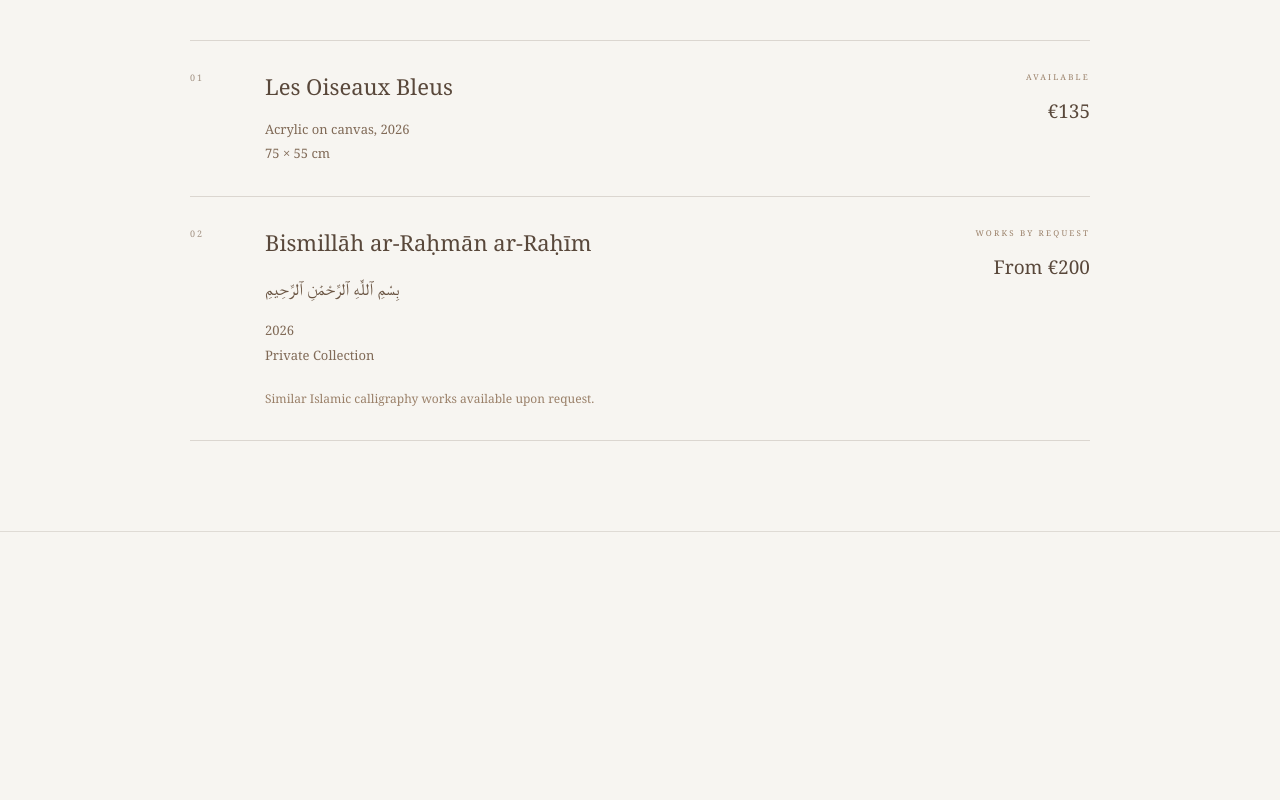
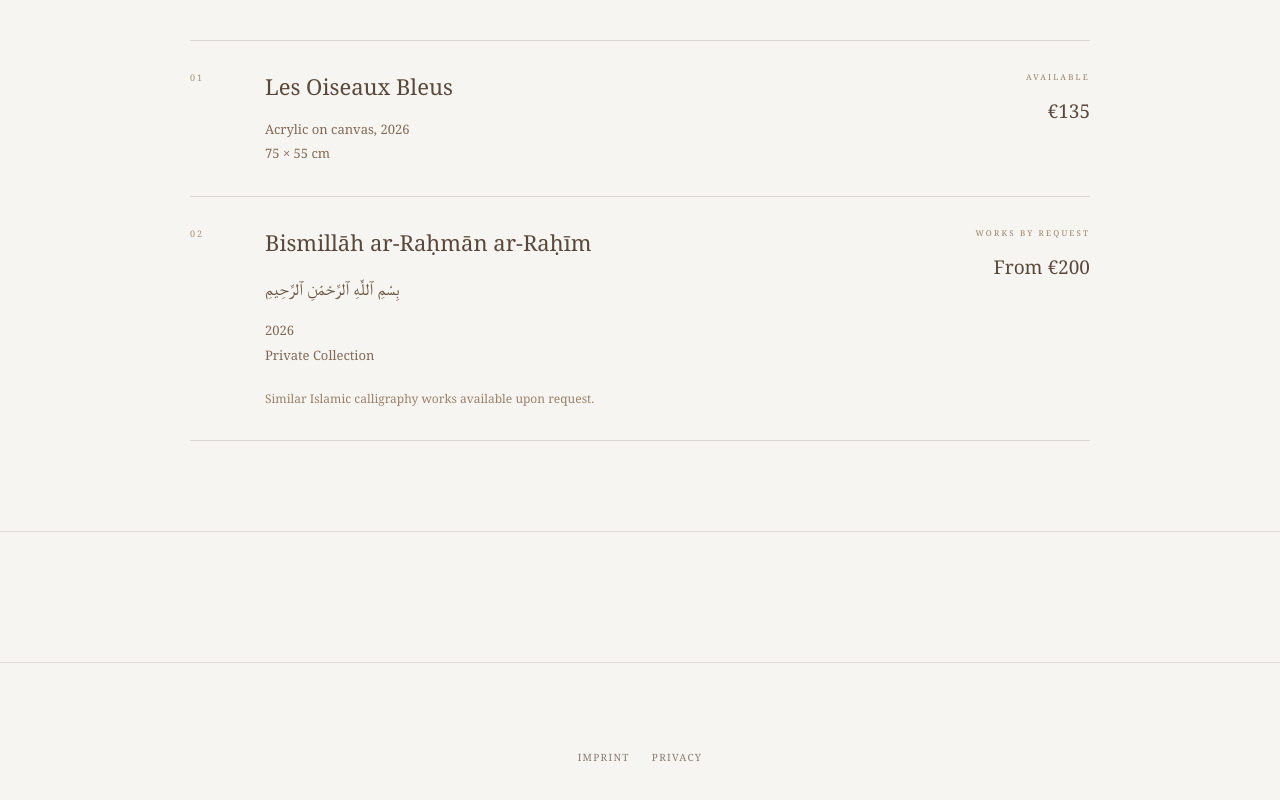
Before and after one commit to parisadeslys/parisadeslys, a plain HTML site: page prices.html in a window 1280 px wide. Shown: the part 310-1110 px from the top of the page. Before the commit the page ends 952 px from the top, so only its background shows below. Drawn offline with Linux system fonts and the light colour scheme.

Commit message:
Update prices.html

```diff
--- a/prices.html
+++ b/prices.html
@@ -131,5 +131,24 @@
 
 <footer class="site-footer"></footer>
 
+
+
+    <!-- FOOTER -->
+    <footer class="site-footer">
+
+        <div class="footer-legal">
+
+            <a href="impressum.html">
+                IMPRINT
+            </a>
+
+            <a href="privacy.html" aria-current="page">
+                PRIVACY
+            </a>
+
+        </div>
+
+    </footer>
+
 </body>
 </html>
```
